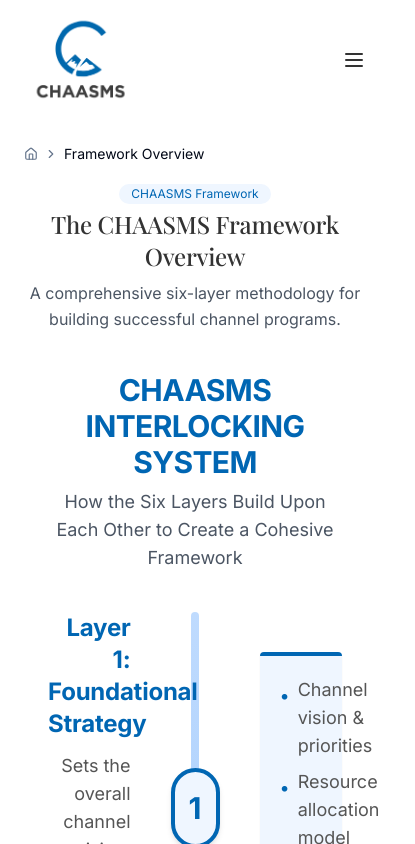
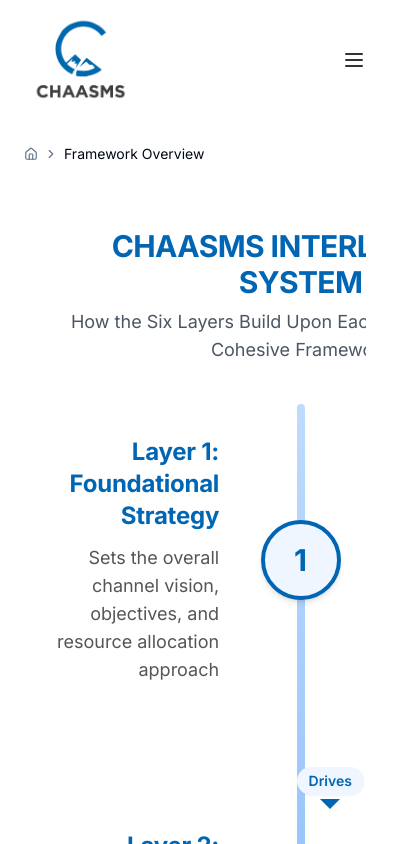
Before and after one commit to atbatzai/chaasms, a React (Vite) app: page /framework-overview in a window 390 px wide. Shown: the top 844 px of the page, 415 px wide, since content can reach past the window. Built offline with nearby package versions, Linux system fonts and the light colour scheme.

Commit message:
Remove framework overview content
Optimize framework overview page for mobile.

```diff
--- a/src/components/FrameworkOverview.tsx
+++ b/src/components/FrameworkOverview.tsx
@@ -31,19 +31,16 @@ const FrameworkOverview = () => {
   return (
     <section id="framework-overview" className="section-padding relative overflow-hidden bg-white pt-6">
       <div className="chaasms-container relative z-10">
-        <div className="max-w-3xl mx-auto text-center mb-12">
+        <div className="max-w-3xl mx-auto text-center mb-8 md:mb-12 px-2">
           <span className="inline-block px-4 py-1 rounded-full bg-blue-50 text-chaasms-blue text-sm mb-4 animate-fade-in">Our Methodology</span>
-          <h2 className="text-3xl md:text-4xl font-medium text-chaasms-dark mb-4 font-playfair">
-            The CHAASMS Framework
+          <h2 className="text-2xl md:text-4xl font-medium text-chaasms-dark mb-4 font-playfair">
+            Channel Strategy Framework
           </h2>
-          <p className="text-lg text-gray-600 leading-relaxed mb-6">
-            A structured, six-layer methodology for building successful channel programs in today's complex ecosystem landscape.
-          </p>
 
           <div className="flex flex-col sm:flex-row items-center justify-center gap-4">
             <Button
               onClick={navigateToFrameworkOverview}
-              className="flex items-center gap-2"
+              className="flex items-center gap-2 w-full sm:w-auto"
               style={{ backgroundColor: '#0f4c81', color: 'white' }}
             >
               <span>Framework Overview</span>
@@ -52,7 +49,7 @@ const FrameworkOverview = () => {
 
             <Button
               onClick={navigateToFrameworks}
-              className="flex items-center gap-2"
+              className="flex items-center gap-2 w-full sm:w-auto"
               variant="outline"
             >
               <span>Detailed Framework Layers</span>
@@ -61,10 +58,14 @@ const FrameworkOverview = () => {
           </div>
         </div>
 
-        <FrameworkSteps
-          frameworkLayers={frameworkLayers}
-          onLayerClick={handleLayerClick}
-        />
+        <div className="overflow-x-auto px-1 py-4">
+          <div className="min-w-fit">
+            <FrameworkSteps
+              frameworkLayers={frameworkLayers}
+              onLayerClick={handleLayerClick}
+            />
+          </div>
+        </div>
 
         <LayerDetailDialog
           selectedLayer={selectedLayer}
@@ -74,11 +75,11 @@ const FrameworkOverview = () => {
         <FrameworkBenefits benefits={benefits} />
 
         {/* Navigation buttons to detailed framework pages - Updated with scroll to top */}
-        <div className="text-center mt-10">
+        <div className="text-center mt-6 md:mt-10 px-2">
           <div className="flex flex-col sm:flex-row items-center justify-center gap-4">
             <Button
               onClick={navigateToFrameworkOverview}
-              className="flex items-center gap-2"
+              className="flex items-center gap-2 w-full sm:w-auto"
               style={{ backgroundColor: '#0f4c81', color: 'white' }}
             >
               <span>Explore Framework Overview</span>
@@ -87,7 +88,7 @@ const FrameworkOverview = () => {
 
             <Button
               onClick={navigateToFrameworks}
-              className="flex items-center gap-2"
+              className="flex items-center gap-2 w-full sm:w-auto"
               variant="outline"
             >
               <span>View Detailed Framework</span>
--- a/src/pages/FrameworkOverview.tsx
+++ b/src/pages/FrameworkOverview.tsx
@@ -38,10 +38,10 @@ const FrameworkOverview = () => {
     <div className="min-h-screen flex flex-col relative">
       <Header />
       <main className="flex-grow pt-16">
-        <section className="section-padding relative bg-white pb-16">
+        <section className="section-padding relative bg-white pb-8 md:pb-16">
           <div className="chaasms-container">
             {/* Breadcrumb navigation */}
-            <Breadcrumb className="mb-4">
+            <Breadcrumb className="mb-4 overflow-x-auto pb-2">
               <BreadcrumbList>
                 <BreadcrumbItem>
                   <BreadcrumbLink onClick={navigateToHome} className="cursor-pointer">
@@ -55,23 +55,15 @@ const FrameworkOverview = () => {
               </BreadcrumbList>
             </Breadcrumb>
 
-            <div className="max-w-3xl mx-auto text-center mb-4">
-              <span className="inline-block px-3 py-0.5 rounded-full bg-blue-50 text-chaasms-blue text-xs mb-1 animate-fade-in">
-                CHAASMS Framework
-              </span>
-              <h2 className="text-2xl md:text-3xl font-medium text-chaasms-dark mb-2 font-playfair">
-                The CHAASMS Framework Overview
-              </h2>
-              <p className="text-base text-gray-600 leading-relaxed">
-                A comprehensive six-layer methodology for building successful channel programs.
-              </p>
+            {/* Framework Visualization - Optimized for mobile */}
+            <div className="w-full overflow-x-auto px-1 py-4">
+              <div className="min-w-fit">
+                <ChaasmsFrameworkClean />
+              </div>
             </div>
 
-            {/* The Interlocking Framework Visualization */}
-            <ChaasmsFrameworkClean />
-
-            {/* Navigation to detailed framework pages */}
-            <div className="mt-8 text-center">
+            {/* Navigation to detailed framework pages - Mobile optimized */}
+            <div className="mt-4 md:mt-8 text-center px-2">
               <h3 className="text-xl font-medium text-chaasms-dark mb-2">
                 Explore Each Framework Layer
               </h3>
@@ -83,7 +75,7 @@ const FrameworkOverview = () => {
                 <Button
                   onClick={navigateToHome}
                   variant="outline"
-                  className="flex items-center gap-2"
+                  className="flex items-center gap-2 w-full sm:w-auto"
                 >
                   <ArrowLeft size={16} />
                   <span>Back to Home</span>
@@ -91,7 +83,7 @@ const FrameworkOverview = () => {
 
                 <Button
                   onClick={navigateToFrameworks}
-                  className="flex items-center gap-2"
+                  className="flex items-center gap-2 w-full sm:w-auto"
                   style={{ backgroundColor: '#0f4c81', color: 'white' }}
                 >
                   <span>Explore Framework Details</span>
```
